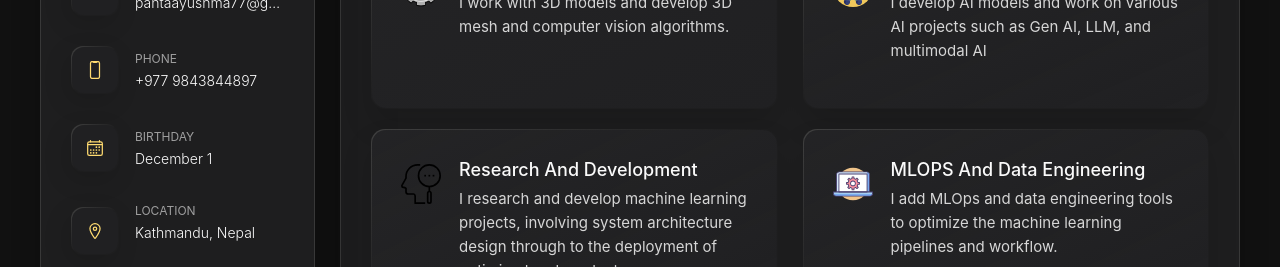
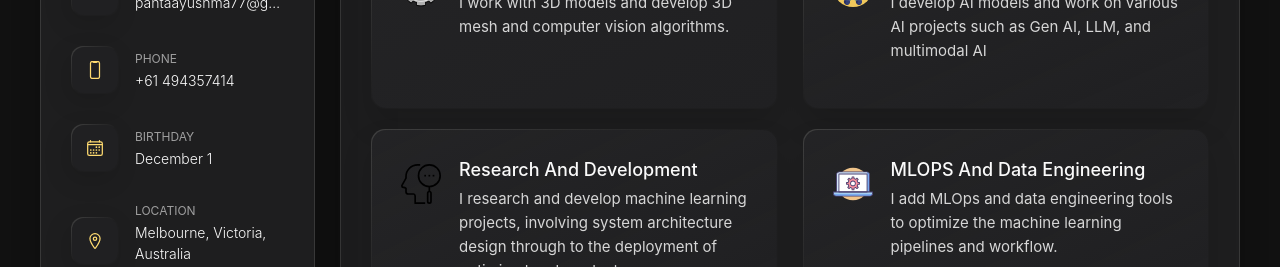
Before and after one commit to Ayushma00/Ayushma00.github.io, a plain HTML site: page index.html in a window 1280 px wide. Shown: the part 533-800 px from the top of the page. Drawn offline with nearby package versions, Linux system fonts and the light colour scheme; files whose address does not match are found by name.

Commit message:
Update index.html
change the contact information

```diff
--- a/index.html
+++ b/index.html
@@ -90,7 +90,7 @@
             <div class="contact-info">
               <p class="contact-title">Phone</p>
 
-              <a href="tel:+9779843844897" class="contact-link">+977 9843844897</a>
+              <a href="tel:+61494357414" class="contact-link">+61 494357414</a>
             </div>
 
           </li>
@@ -118,7 +118,7 @@
             <div class="contact-info">
               <p class="contact-title">Location</p>
 
-              <address>Kathmandu, Nepal</address>
+              <address>Melbourne, Victoria, Australia</address>
             </div>
 
           </li>
```
